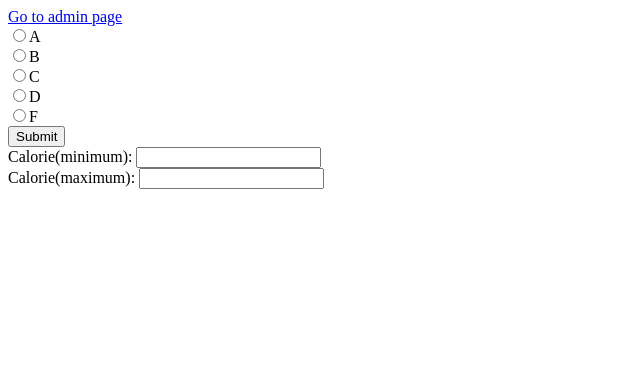
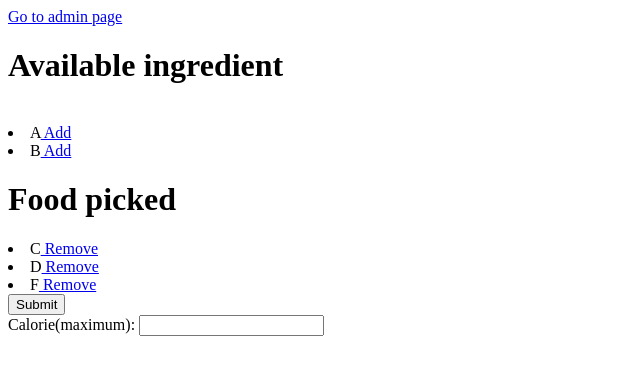
Before and after one commit to ptran1999/SwampHacks2019, a Flask app: page / in a window 1280 px wide. Shown: the top 375 px of the page, without its empty margins (0-640 px from the left). Run offline with Flask 2, Linux system fonts and the light colour scheme; data comes from the database, SQL or seed files in the repository; both versions use the stored data as it was after the commit.

Commit message:
add and remove each ingredient
Linking to recipe in process

```diff
--- a/nutri/models.py
+++ b/nutri/models.py
@@ -8,6 +8,7 @@ class Food(db.Model):
 	protein_per_unit = db.Column(db.Integer)
 	fat_per_unit = db.Column(db.Integer)
 	carb_per_unit = db.Column(db.Integer)
+	chosen = db.Column(db.Boolean, default=False)
 
 	def __repr__(self):
-		return f"Food('{self.name}','{self.image_file}','{self.cal_per_unit}','{self.protein_per_unit}','{self.fat_per_unit}','{self.carb_per_unit}')"
+		return f"Food('{self.name}','{self.image_file}','{self.cal_per_unit}','{self.protein_per_unit}','{self.fat_per_unit}','{self.carb_per_unit}','{self.chosen}')"
--- a/nutri/route.py
+++ b/nutri/route.py
@@ -1,4 +1,6 @@
-from flask import render_template, request, redirect, url_for
+from flask import Flask, render_template, request, redirect, url_for
+import requests
+import json
 from nutri import app, db
 from nutri.models import Food
 
@@ -13,13 +15,40 @@ def index():
 				carb_per_unit=request.form['carb'])
 		db.session.add(temp)
 		db.session.commit()
-	food_l = Food.query.all()
-	return render_template('index.html', food_l=food_l)
+	food_l = Food.query.filter_by(chosen=False).all()
+	chosen = Food.query.filter_by(chosen=True).all()
+
+	return render_template('index.html', food_l=food_l, chosen=chosen)
 
 @app.route('/result', methods=['POST'])
 def result():
-	return render_template('result.html')
+	food_l = Food.query.filter_by(chosen=True).all()
+	response = requests.get("https://spoonacular-recipe-food-nutrition-v1.p.rapidapi.com/recipes/findByIngredients?number=5&ranking=1&ingredients=apple",
+	headers=
+		{
+		"X-RapidAPI-Key": "s6HusAzP3HmshznEWUR6xxLqFEJip1th9jVjsnLjtd8NUEMj6d"
+		}
+	)
+	arr=[]
+	json_object = json.loads(response.text)
+	for i in json_object:
+		arr.append(i['title'])
+	return render_template('result.html', arr=arr, food_l=food_l)
 
 @app.route('/admin',methods=['GET', 'POST'])
 def admin():
 	return render_template('admin.html')
+
+@app.route('/chosen/<id>')
+def chosen(id):
+	food = Food.query.filter_by(id=int(id)).first()
+	food.chosen = True
+	db.session.commit()
+	return redirect(url_for('index'))
+
+@app.route('/remove/<id>')
+def remove(id):
+	food = Food.query.filter_by(id=int(id)).first()
+	food.chosen = False
+	db.session.commit()
+	return redirect(url_for('index'))
--- a/nutri/templates/index.html
+++ b/nutri/templates/index.html
@@ -7,15 +7,20 @@
 	<a href="/admin">Go to admin page</a>
 	<div>
 		<form method="POST" action="/result">
+			<h1> Available ingredient </h1><br>
 			{% for food in food_l %}
-			<input type="radio" name="food">{{ food.name }}<br>
+			<li>{{ food.name }}<a href="{{ url_for('chosen', id= food.id)}}">    Add</a></li>
 			{% endfor %}
-			<input type="submit">
+
+			<h1> Food picked </h1>
+			{% for food in chosen %}
+			<li>{{ food.name }}<a href="{{ url_for('remove', id=food.id)}}">    Remove</a></li>
+			{% endfor %}
+
+			<input type="submit" name="submit_button">
 		</form>
 	</div>
 	<div>
-			Calorie(minimum): <input type="text" name = "Cal"><br>
-
 			Calorie(maximum): <input type="text" name="Cal"><br>
 	</div>
 </body>
```
Also changed, not shown: nutri/templates/result.html (+10 -1 lines), nutri/site.db.
